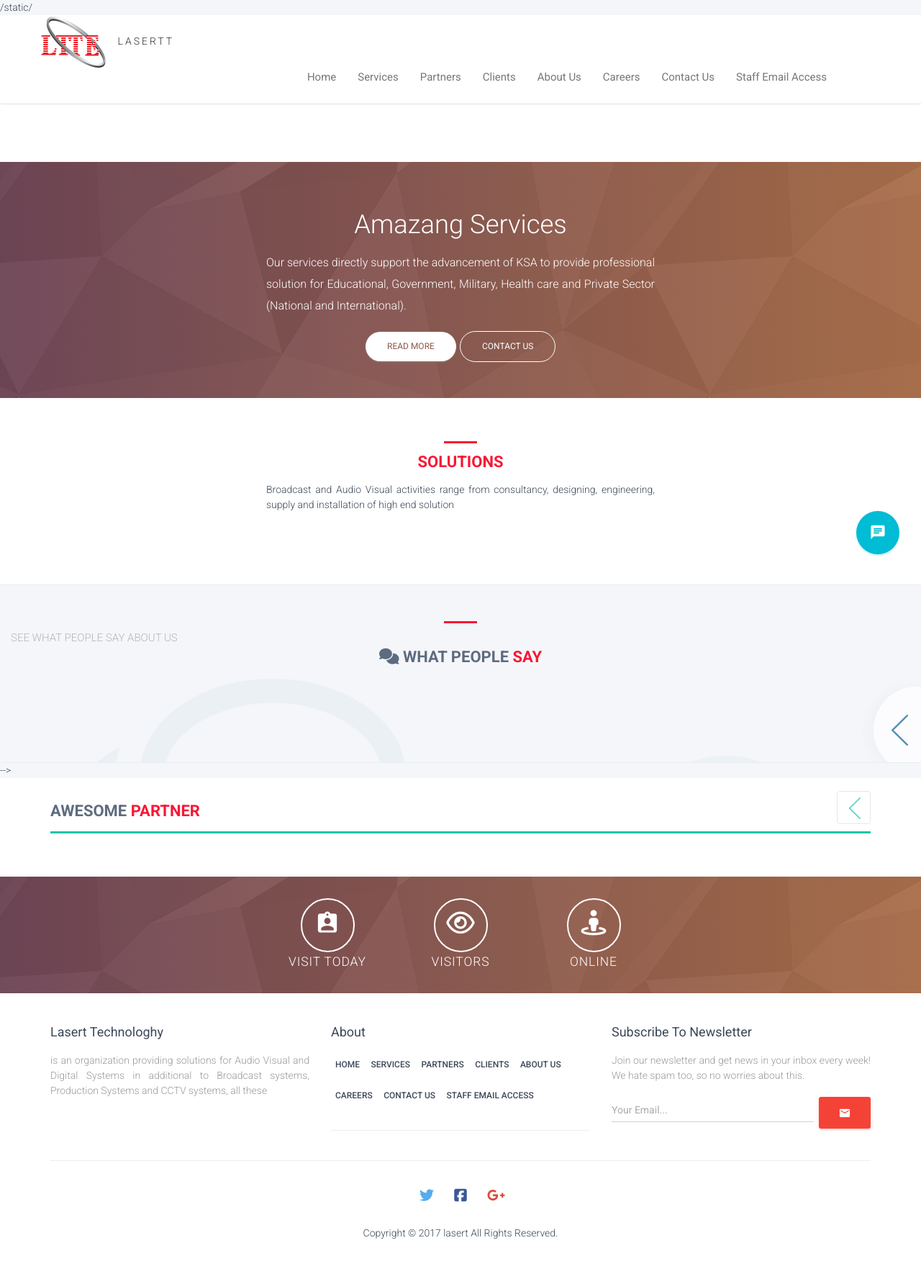
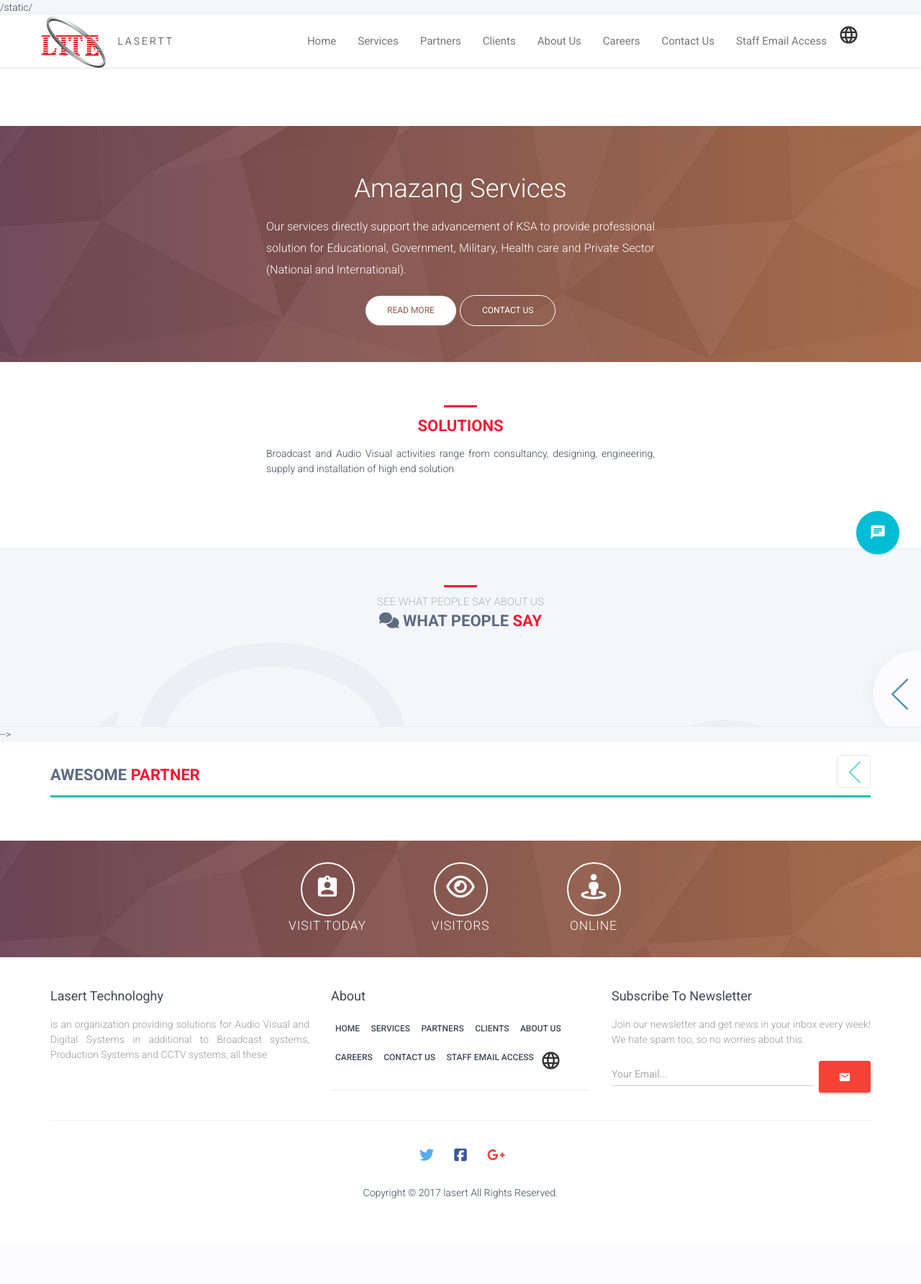
Before and after one commit to eMaM1921990/lasert, a Django app: template templates/index.html in a window 1280 px wide. Shown: the whole page at 72% size. After the commit the page ends 1665 px from the top, so only its background shows below. Run offline with Django 3.2, Linux system fonts and the light colour scheme; the template is opened without the code that fills it, so the values that code supplies are empty; some libraries are stand-ins or nearby versions.

Commit message:
Update style.css

```diff
--- a/static/assets/css/style.css
+++ b/static/assets/css/style.css
@@ -263,7 +263,7 @@ if it's not present, don't show loader */
   z-index: 100;
 }
 .navbar-default .navbar-brand{
-  width: 367px;
+  width: 295px;
   padding-left: 0;
   margin-top: 0;
   color: #fff;
@@ -1549,3 +1549,26 @@ border-top: 1px solid #eaedee;
        width: 295px;
 }
 }
+.shrink .btn-language span i,.navbar-page .btn-language span i{
+	color: #333;
+    margin-top: 4px;
+}
+.footer .btn-language span i{
+	color: #333;
+    margin-top: 4px;
+}
+.footer .btn-language span i{
+	color: #333;
+    margin-top: 4px;
+}
+.carousel-caption p ,.product-page p{
+    font-size: 20px;
+    text-align: center;
+}
+.product-page p {
+    text-align: center;
+}
+
+.centered-text p{
+    text-align: center;
+}
```
